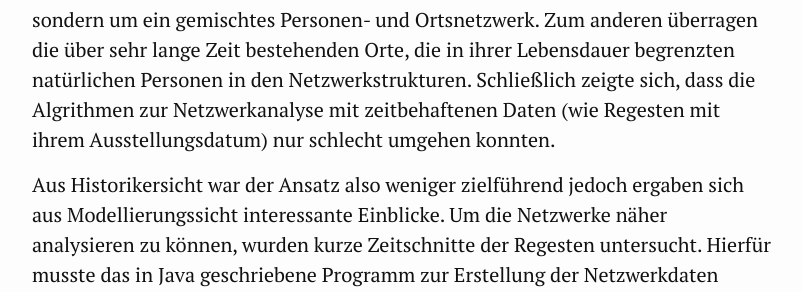
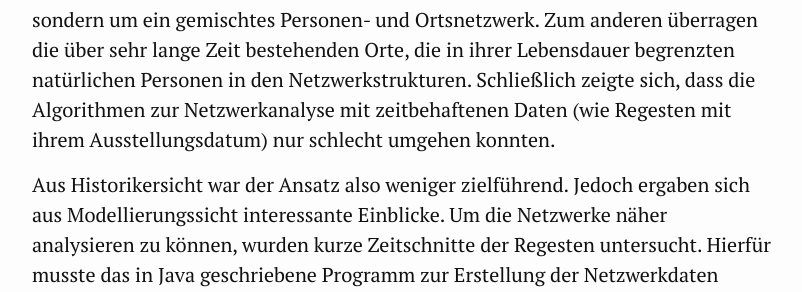
Before and after one commit to kuczera/Graphentechnologien, a Jekyll site: the page built from docs/10_Regesta-Imperii.md, in a window 1280 px wide and 1400 px high, scrolled down 5432 px. Shown: the part 464-756 px from the top of the window, without its empty margins (238-1040 px from the left). Built offline with Jekyll 4.4.1, drawn with Linux system fonts in a browser that asks for light colours; some of the changed text lies outside the part shown.

Commit message:
Tippfehler korrigiert

```diff
--- a/docs/10_Regesta-Imperii.md
+++ b/docs/10_Regesta-Imperii.md
@@ -60,9 +60,9 @@ In der folgenden Abbildung sind die in den Registern des Regestenbandes von Jose
 
 ![Personennetzwerk aus den Registern der Regesten Chmels, erstellt mit Gephi (Quelle: Kuczera).](Bilder/Chmelvisualisierung-v2.png)
 
-Bei der Analyse ergaben sich aber verschiedene Probleme. Zum einen werden in den Registern auch Kanzleibeamte genannt, die mit der eigentlichen Urkundenhandlung gar nichts zu tun hatten sondern später lediglich ihr Kürzel auf der Urkunde hinterließen. Dies mag archivgeschichtlich interessant sein, für die Urkundenhandlung ist es aber irrelevant. Ein zweites Problem ist der Aufbau des Registers, in dem Orte und Personen in einem Register zusammengefasst werden. Zum einen handelt es sich hierdurch nicht mehr um ein reines Personennetzwerk sondern um ein gemischtes Personen- und Ortsnetzwerk. Zum anderen überragen die über sehr lange Zeit bestehenden Orte, die in ihrer Lebensdauer begrenzten natürlichen Personen in den Netzwerkstrukturen. Schließlich zeigte sich, dass die Algrithmen zur Netzwerkanalyse mit zeitbehaftenen Daten (wie Regesten mit ihrem Ausstellungsdatum) nur schlecht umgehen konnten.
+Bei der Analyse ergaben sich aber verschiedene Probleme. Zum einen werden in den Registern auch Kanzleibeamte genannt, die mit der eigentlichen Urkundenhandlung gar nichts zu tun hatten sondern später lediglich ihr Kürzel auf der Urkunde hinterließen. Dies mag archivgeschichtlich interessant sein, für die Urkundenhandlung ist es aber irrelevant. Ein zweites Problem ist der Aufbau des Registers, in dem Orte und Personen in einem Register zusammengefasst werden. Zum einen handelt es sich hierdurch nicht mehr um ein reines Personennetzwerk sondern um ein gemischtes Personen- und Ortsnetzwerk. Zum anderen überragen die über sehr lange Zeit bestehenden Orte, die in ihrer Lebensdauer begrenzten natürlichen Personen in den Netzwerkstrukturen. Schließlich zeigte sich, dass die Algorithmen zur Netzwerkanalyse mit zeitbehaftenen Daten (wie Regesten mit ihrem Ausstellungsdatum) nur schlecht umgehen konnten.
 
-Aus Historikersicht war der Ansatz also weniger zielführend jedoch ergaben sich aus Modellierungssicht interessante Einblicke. Um die Netzwerke näher analysieren zu können, wurden kurze Zeitschnitte der Regesten untersucht. Hierfür musste das in Java geschriebene Programm zur Erstellung der Netzwerkdaten jedesmal umgeschrieben werden. Mein Kollege Ulli Meybohm, der das Programm damals betreute, wies mich nach dem wiederholten Umschreiben des Programms darauf hin, dass ich für meine Daten besser eine Graphdatenbank verwenden solle, beispielsweise neo4j. Erste Versuche des Imports der Registerdaten in neo4j erwiesen sich aber als sehr komplex, obwohl das Datenmodell *Person kennt Person* eigentlich relativ einfach ist.
+Aus Historikersicht war der Ansatz also weniger zielführend. Jedoch ergaben sich aus Modellierungssicht interessante Einblicke. Um die Netzwerke näher analysieren zu können, wurden kurze Zeitschnitte der Regesten untersucht. Hierfür musste das in Java geschriebene Programm zur Erstellung der Netzwerkdaten jedesmal umgeschrieben werden. Mein Kollege Ulli Meybohm, der das Programm damals betreute, wies mich nach dem wiederholten Umschreiben des Programms darauf hin, dass ich für meine Daten besser eine Graphdatenbank verwenden solle, beispielsweise neo4j. Erste Versuche des Imports der Registerdaten in neo4j erwiesen sich aber als sehr komplex, obwohl das Datenmodell *Person kennt Person* eigentlich relativ einfach ist.
 
 ![Regest und Registereinträge mit `GENANNT_IN`-Kanten und den `KNOWS`-Kanten.](Bilder/1zu1-Beziehungen-Register-Regest.png)
 
```
Also changed, not shown: other parts of docs/10_Regesta-Imperii.md (+4 -4 lines).
